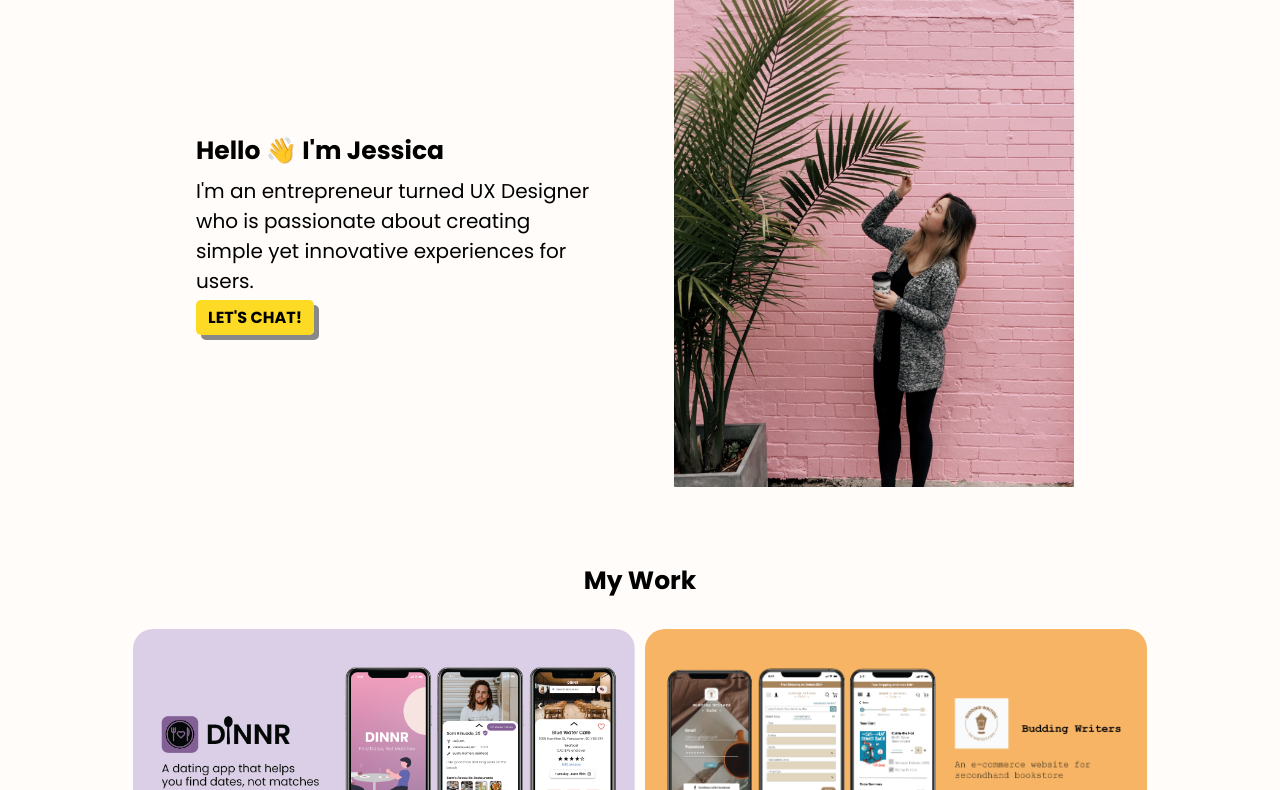
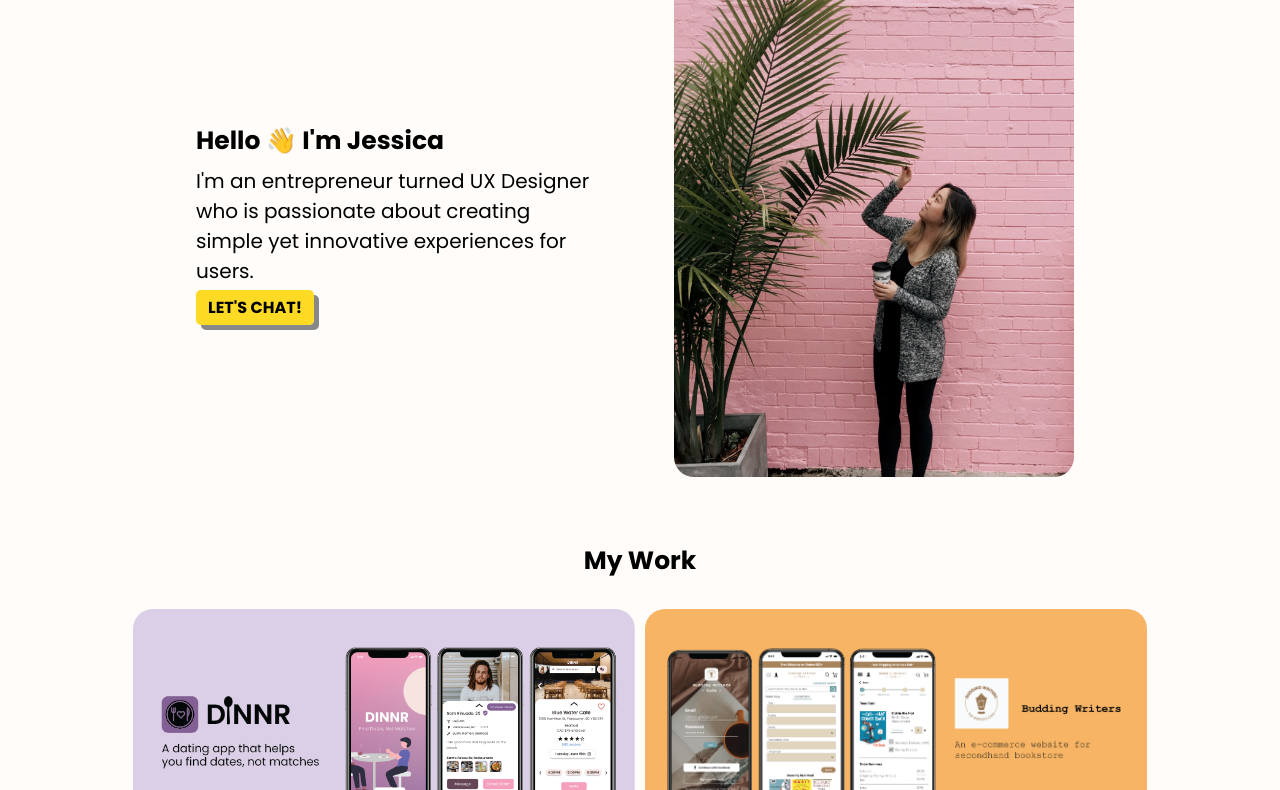
Before and after one commit to ttyngai/jessicatang, a plain HTML site: page index.html in a window 1280 px wide. Shown: the part 81-871 px from the top of the page. Drawn offline with nearby package versions, Linux system fonts and the light colour scheme.

```diff
--- a/css/styles.css
+++ b/css/styles.css
@@ -152,7 +152,8 @@
   /* height: 240px; */
   width: 40vw;
   max-width: 400px;
-  padding: 10px 0;
+  /* padding: 10px 0; */
+  border-radius: 20px;
 }
 
 .avatarContainer {
@@ -1011,6 +1012,7 @@
 .personaImage {
   width: 300px;
   margin-right: 20px;
+  border-radius: 20px;
 }
 .themeLetterSpacing {
   letter-spacing: 0px;
```
